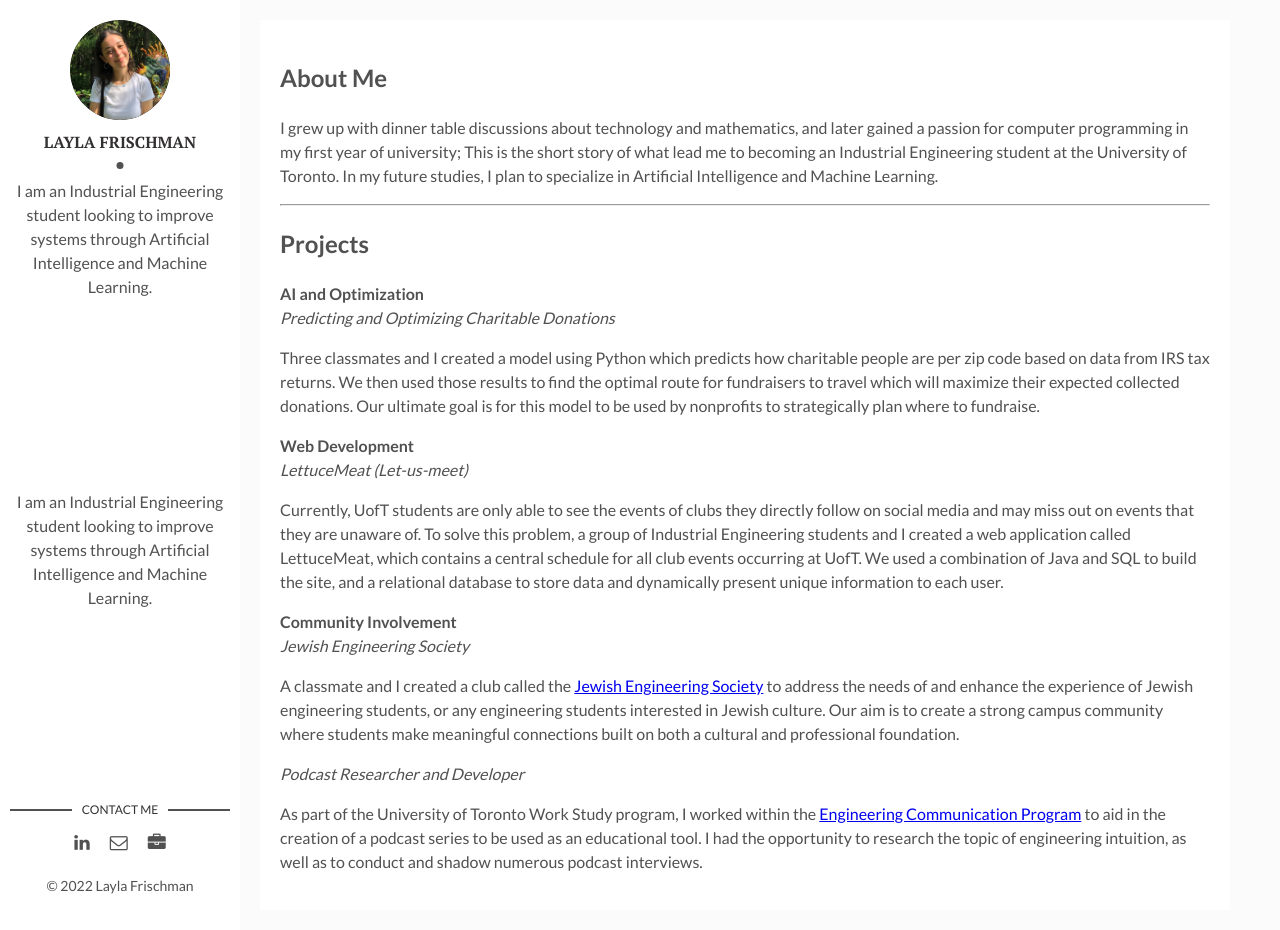
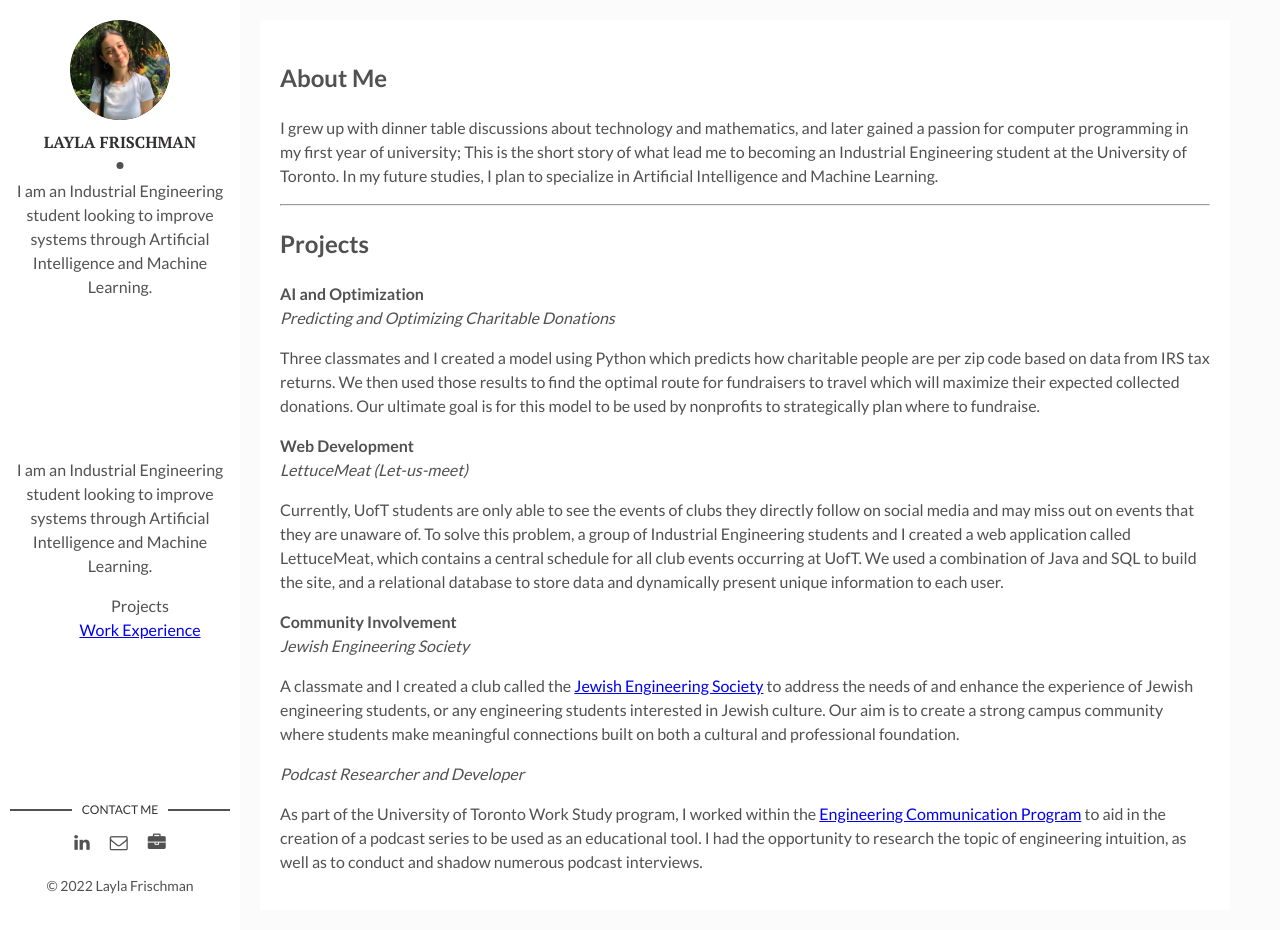
Before and after one commit to laylafrischman/laylafrischman.github.io, a Jekyll site: the page built from index.md, in a window 1280 px wide and 930 px high. Built offline with Jekyll 4.4.1, drawn with Linux system fonts in a browser that asks for light colours.

Commit message:
Update sidebar.html

```diff
--- a/_includes/sidebar.html
+++ b/_includes/sidebar.html
@@ -11,7 +11,12 @@
 
     <header>
     <div class="about">
-      <p>{{ site.author.about }}</p>
+     <p>{{ site.author.about }}
+      <ul style="list-style-type: none;>
+    <li><a href="default.asp">Projects</a></li>
+    <li><a href="news.asp">Work Experience</a></li>
+    </ul>
+ </p>
     </div>
   </header>
 
```
